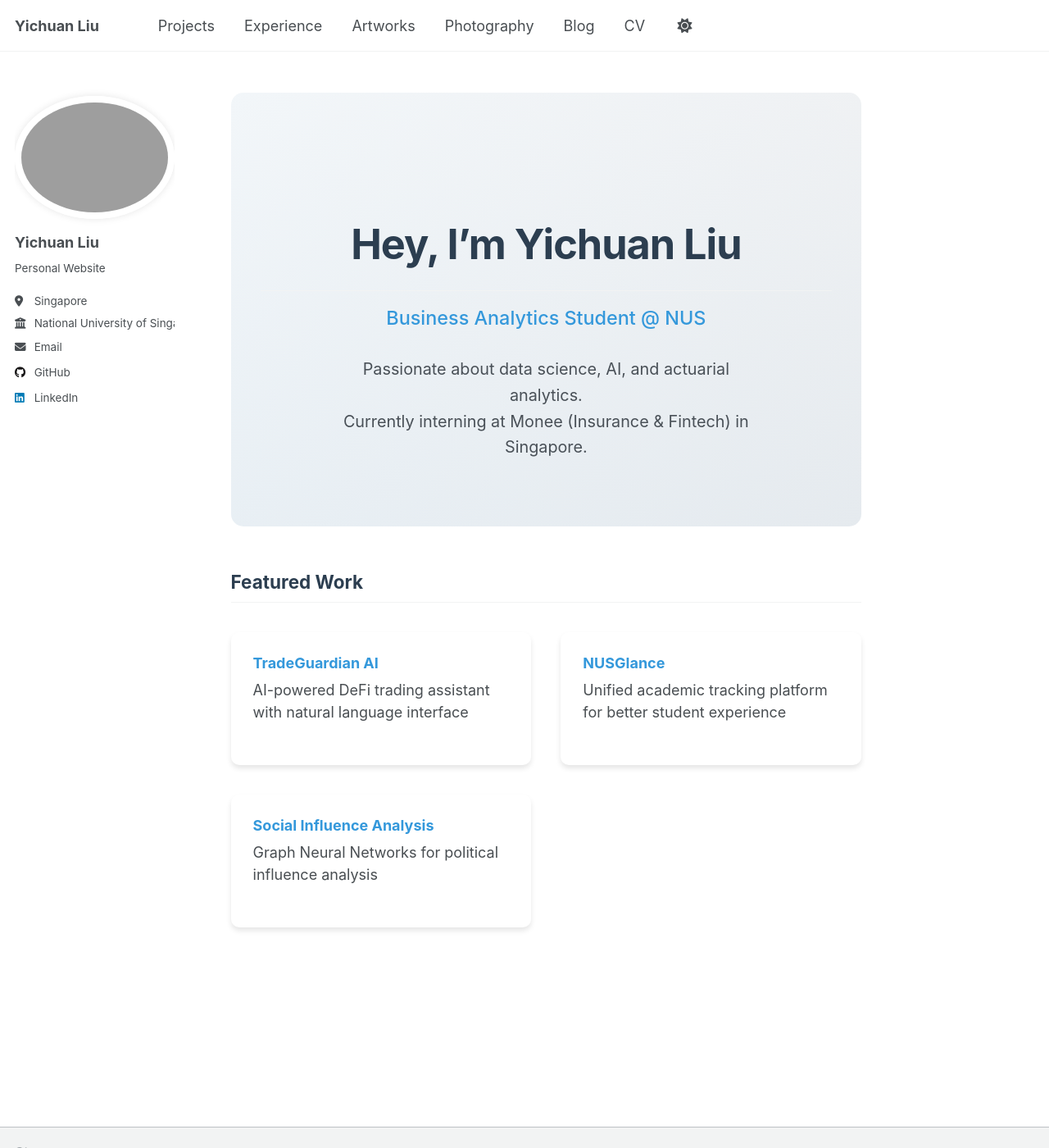
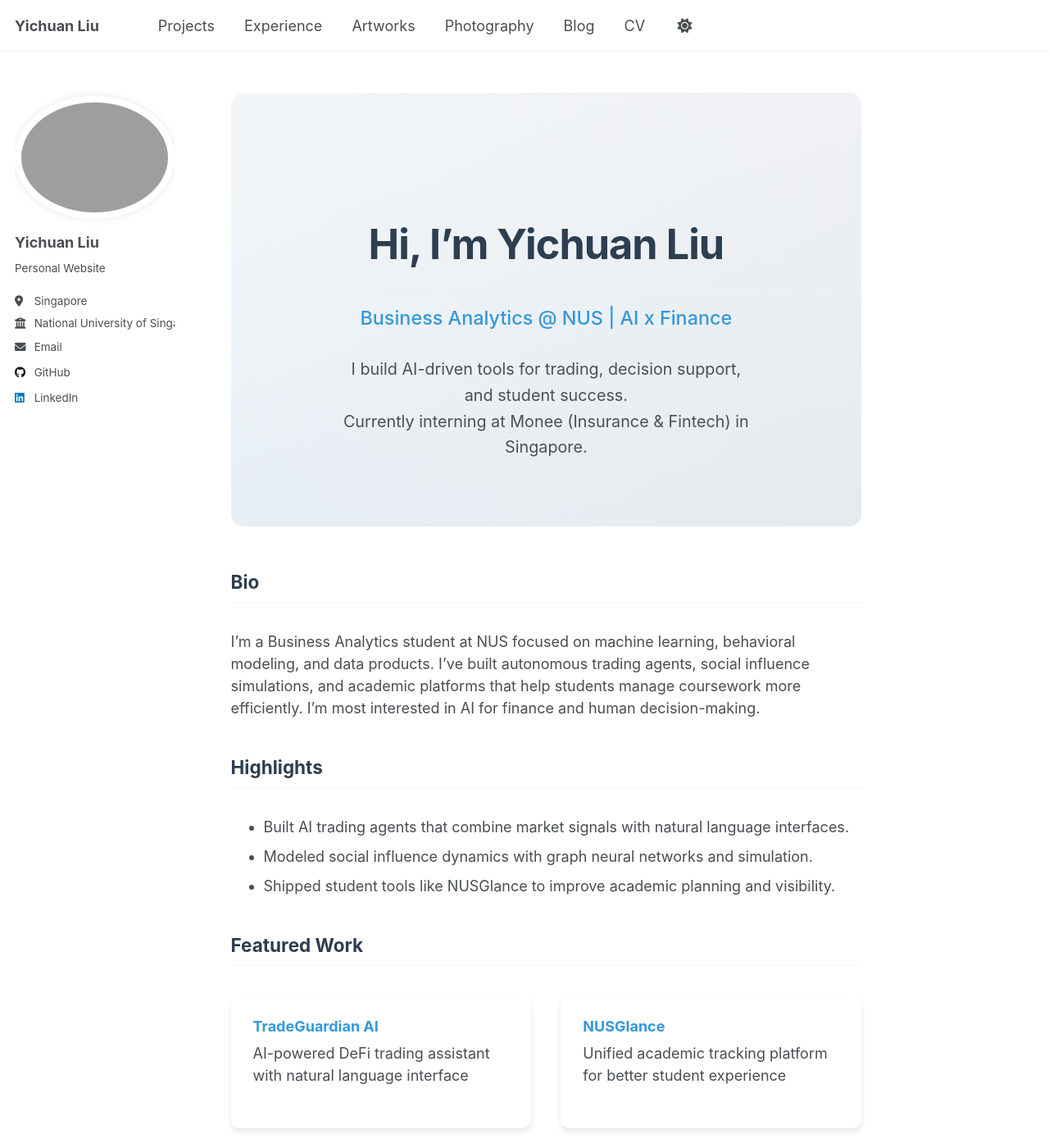
Before and after one commit to lydia372/lydia372.github.io, a Jekyll site: the page built from _pages/about.md, in a window 1280 px wide and 1400 px high. Shown: the whole window at 82% size. Built offline with Jekyll 4.4.1, drawn with Linux system fonts in a browser that asks for light colours.

Commit message:
Refresh homepage hero, bio, highlights

```diff
--- a/_pages/about.md
+++ b/_pages/about.md
@@ -53,17 +53,33 @@ classes: wide
 </style>
 
 <div class="hero-section" markdown="1">
-## Hey, I'm Yichuan Liu
+## Hi, I'm Yichuan Liu
 {: .hero-title}
 
 <div class="hero-subtitle" markdown="1">
-Business Analytics Student @ NUS
+Business Analytics @ NUS | AI x Finance
 </div>
 
 <div class="hero-description" markdown="1">
-Passionate about data science, AI, and actuarial analytics. \\
+I build AI-driven tools for trading, decision support, and student success. \\
 Currently interning at Monee (Insurance & Fintech) in Singapore.
 </div>
+</div>
+
+<div class="bio-section" markdown="1">
+## Bio
+{: .section-title}
+
+I'm a Business Analytics student at NUS focused on machine learning, behavioral modeling, and data products. I've built autonomous trading agents, social influence simulations, and academic platforms that help students manage coursework more efficiently. I'm most interested in AI for finance and human decision-making.
+</div>
+
+<div class="highlights" markdown="1">
+## Highlights
+{: .section-title}
+
+- Built AI trading agents that combine market signals with natural language interfaces.
+- Modeled social influence dynamics with graph neural networks and simulation.
+- Shipped student tools like NUSGlance to improve academic planning and visibility.
 </div>
 
 <div class="featured-work" markdown="1">
```
